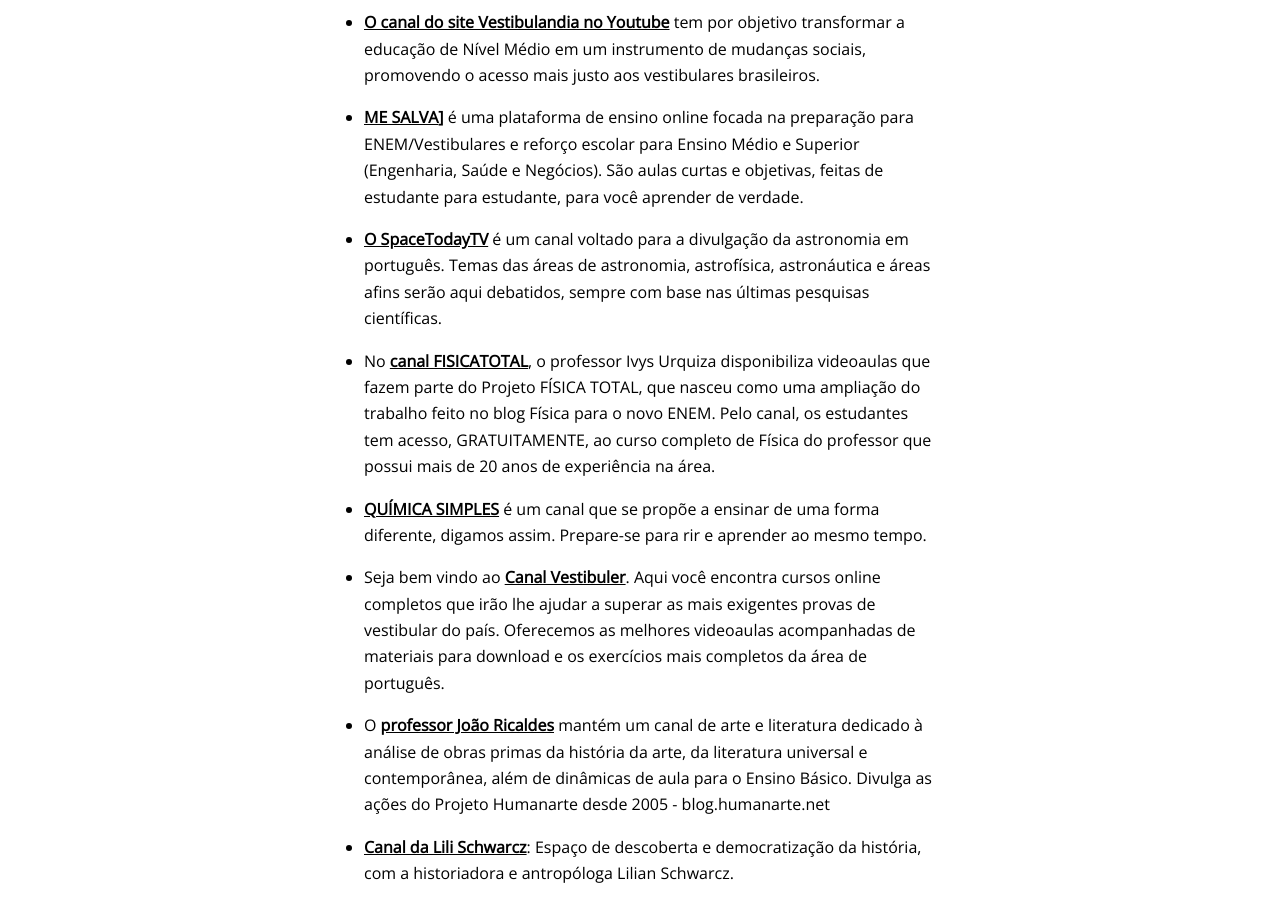
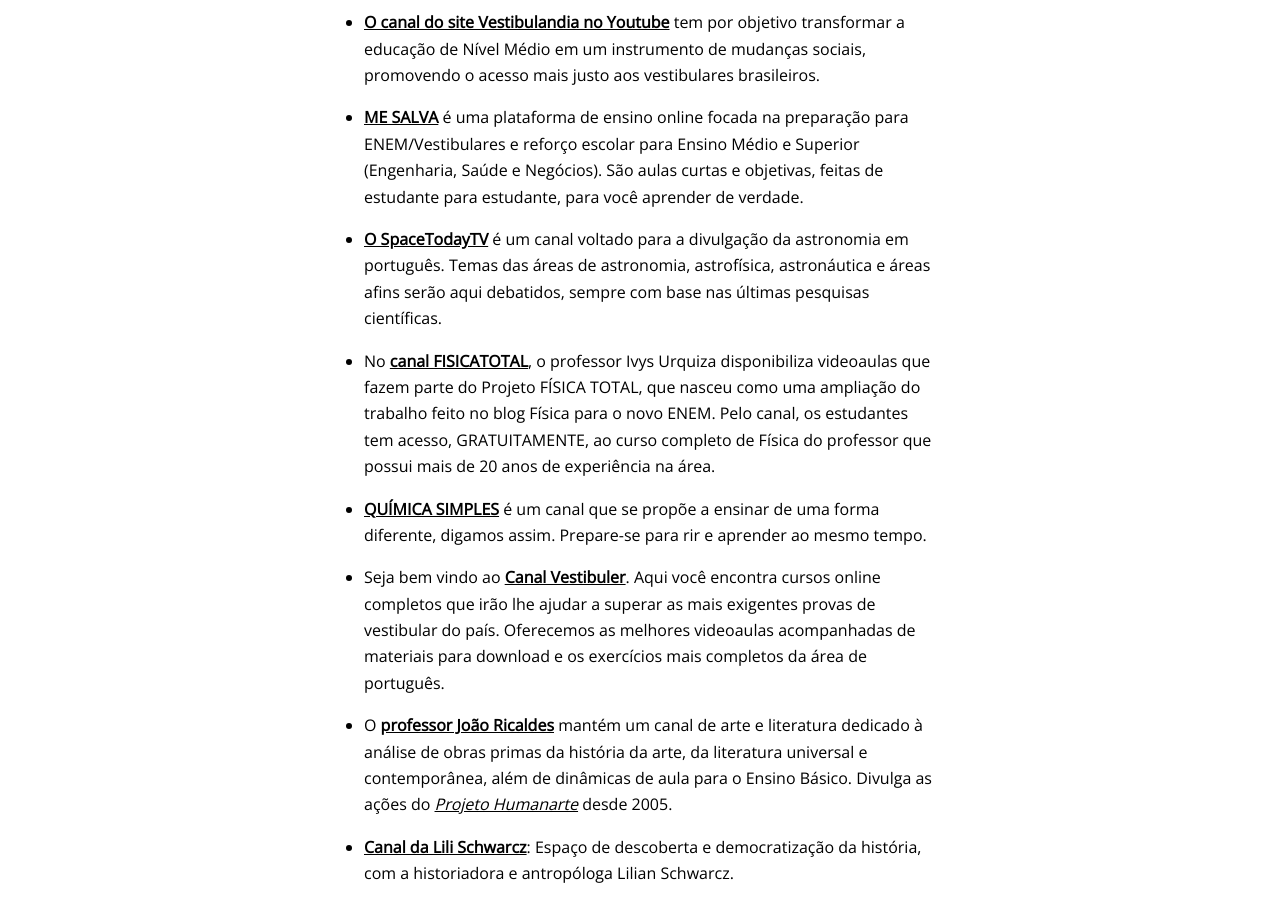
Before and after one commit to pedrinhovegan/cursinhocabure, a Jekyll site: the page built from _posts/2020-03-21-canais.md, in a window 1280 px wide and 1400 px high, scrolled down 2137 px. Shown: the part 154-1057 px from the top of the window. Built offline with Jekyll 4.4.1, drawn with Linux system fonts in a browser that asks for light colours; nearby versions of some CDN libraries.

Commit message:
conteúdo

```diff
--- a/_posts/2020-03-21-canais.md
+++ b/_posts/2020-03-21-canais.md
@@ -35,7 +35,7 @@ Canais de educadores brasileiros no YouTube com o propósito de contribuir para
 
 - **[O canal do site Vestibulandia no Youtube](https://www.youtube.com/user/nerckie)** tem por objetivo transformar a educação de Nível Médio em um instrumento de mudanças sociais, promovendo o acesso mais justo aos vestibulares brasileiros.
 
-- **[ME SALVA](https://www.youtube.com/user/migandorffy/)]** é uma plataforma de ensino online focada na preparação para ENEM/Vestibulares e reforço escolar para Ensino Médio e Superior (Engenharia, Saúde e Negócios). São aulas curtas e objetivas, feitas de estudante para estudante, para você aprender de verdade.
+- **[ME SALVA](https://www.youtube.com/user/migandorffy/)** é uma plataforma de ensino online focada na preparação para ENEM/Vestibulares e reforço escolar para Ensino Médio e Superior (Engenharia, Saúde e Negócios). São aulas curtas e objetivas, feitas de estudante para estudante, para você aprender de verdade.
 
 - **[O SpaceTodayTV](https://www.youtube.com/channel/UC_Fk7hHbl7vv_7K8tYqJd5A)** é um canal voltado para a divulgação da astronomia em português. Temas das áreas de astronomia, astrofísica, astronáutica e áreas afins serão aqui debatidos, sempre com base nas últimas pesquisas científicas.
 
@@ -45,7 +45,7 @@ Canais de educadores brasileiros no YouTube com o propósito de contribuir para
 
 - Seja bem vindo ao **[Canal Vestibuler](https://www.youtube.com/channel/UCN5Pqfanz6wVGJINnbX7nYA)**. Aqui você encontra cursos online completos que irão lhe ajudar a superar as mais exigentes provas de vestibular do país. Oferecemos as melhores videoaulas acompanhadas de materiais para download e os exercícios mais completos da área de português.
 
-- O **[professor João Ricaldes](https://www.youtube.com/user/joaopedroricaldes)** mantém um canal de arte e literatura dedicado à análise de obras primas da história da arte, da literatura universal e contemporânea, além de dinâmicas de aula para o Ensino Básico. Divulga as ações do Projeto Humanarte desde 2005 - blog.humanarte.net
+- O **[professor João Ricaldes](https://www.youtube.com/user/joaopedroricaldes)** mantém um canal de arte e literatura dedicado à análise de obras primas da história da arte, da literatura universal e contemporânea, além de dinâmicas de aula para o Ensino Básico. Divulga as ações do *[Projeto Humanarte](https://blog.humanarte.net/)* desde 2005.
 
 - **[Canal da Lili Schwarcz](https://www.youtube.com/channel/UChj-CaMYRpv0-vrqKG0-aEw)**: Espaço de descoberta e democratização da história, com a historiadora e antropóloga Lilian Schwarcz.
 
```
